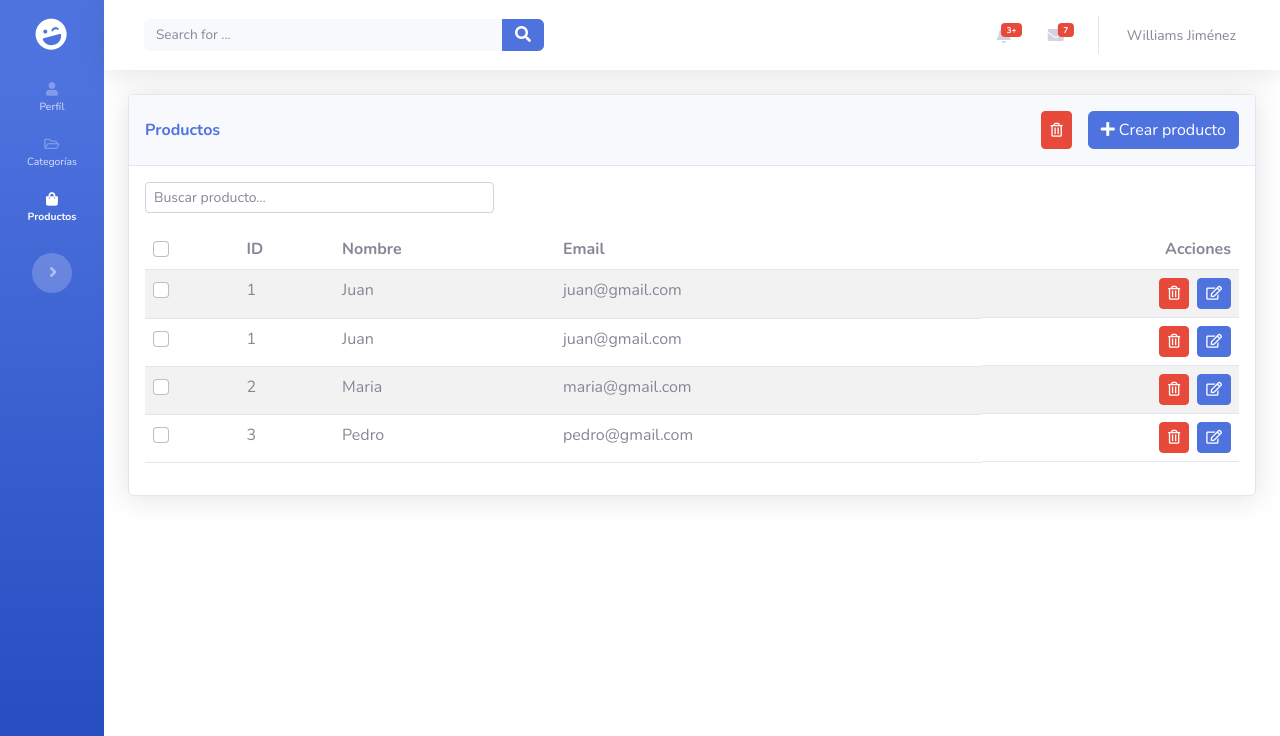
After one commit to williamsjmzhdz/cybergolden, a Django app: page /products/products/ in a window 1280 px wide. The commit adds this page. Shown: the top 736 px of the page. Run offline with Django 4.2, Linux system fonts and the light colour scheme; a user stored in the database is signed in; some libraries are stand-ins or nearby versions.

Commit message:
Plantilla products.html creada y preparada.

```diff
--- /dev/null
+++ b/products/templates/products/products.html
@@ -0,0 +1,116 @@
+{% extends 'users/layout.html' %}
+
+{% load static %}
+
+{% block extend_head %}
+<title>Productos - Cybergolden</title>
+<link rel="stylesheet" href="{% static 'users/assets/css/layout.css' %}">
+<link rel="stylesheet" href="{% static 'products/css/products.css' %}">
+{% endblock %}
+
+{% block content %}
+<div class="container-fluid">
+  <div id="show-categories-container">
+    <div id="products-container">
+      <div class="card shadow">
+        <div class="card-header d-flex justify-content-between align-items-center flex-wrap py-3">
+          <p class="text-primary flex-grow-0 flex-shrink-1 m-0 fw-bold">Productos</p>
+          <div class="d-flex">
+            <button class="btn btn-danger btn-sm btn-icon delete-row-btn me-3" type="button">
+              <i class="far fa-trash-alt"></i>
+            </button>
+            <a href="{% url 'products:create_category' %}" id="create-category-btn" class="btn btn-primary" type="button">
+              <i class="fas fa-plus"></i>&nbsp;Crear producto
+            </a>
+          </div>
+        </div>
+        <div class="card-body">
+          <div class="row mb-3">
+            <div class="col-md-4">
+              <div class="input-group">
+                <input id="searchInput" type="text" class="form-control form-control-sm" placeholder="Buscar producto...">
+              </div>
+            </div>
+          </div>
+          <div class="table-responsive">
+            <table class="table table-striped">
+              <thead>
+                <tr>
+                  <th><input id="select-all" class="form-check-input" type="checkbox"></th>
+                  <th>ID</th>
+                  <th>Nombre</th>
+                  <th>Email</th>
+                  <th class="text-end" scope="col">Acciones</th>
+                </tr>
+              </thead>
+              <tbody id="tableBody">
+                <tr>
+                  <td><input class="form-check-input select-row" type="checkbox"></td>
+                  <td>1</td>
+                  <td>Juan</td>
+                  <td>juan@gmail.com</td>
+                  <td class="d-flex justify-content-end">
+                    <button class="btn btn-danger btn-sm delete-category-btn me-2" type="button">
+                      <i class="far fa-trash-alt"></i>
+                    </button>
+                    <button class="btn btn-primary btn-sm update-category-btn" type="button">
+                      <i class="far fa-edit"></i>
+                    </button>
+                  </td>
+                </tr>
+                <tr>
+                  <td><input class="form-check-input select-row" type="checkbox"></td>
+                  <td>1</td>
+                  <td>Juan</td>
+                  <td>juan@gmail.com</td>
+                  <td class="d-flex justify-content-end">
+                    <button class="btn btn-danger btn-sm delete-category-btn me-2" type="button">
+                      <i class="far fa-trash-alt"></i>
+                    </button>
+                    <button class="btn btn-primary btn-sm update-category-btn" type="button">
+                      <i class="far fa-edit"></i>
+                    </button>
+                  </td>
+                </tr>
+                <tr>
+                  <td><input class="form-check-input select-row" type="checkbox"></td>
+                  <td>2</td>
+                  <td>Maria</td>
+                  <td>maria@gmail.com</td>
+                  <td class="d-flex justify-content-end">
+                    <button class="btn btn-danger btn-sm delete-category-btn me-2" type="button">
+                      <i class="far fa-trash-alt"></i>
+                    </button>
+                    <button class="btn btn-primary btn-sm update-category-btn" type="button">
+                      <i class="far fa-edit"></i>
+                    </button>
+                  </td>
+                </tr>
+                <tr>
+                  <td><input class="form-check-input select-row" type="checkbox"></td>
+                  <td>3</td>
+                  <td>Pedro</td>
+                  <td>pedro@gmail.com</td>
+                  <td class="d-flex justify-content-end">
+                    <button class="btn btn-danger btn-sm delete-category-btn me-2" type="button">
+                      <i class="far fa-trash-alt"></i>
+                    </button>
+                    <button class="btn btn-primary btn-sm update-category-btn" type="button">
+                      <i class="far fa-edit"></i>
+                    </button>
+                  </td>
+                </tr>
+              </tbody>
+            </table>
+        </div>
+      </div>
+    </div>
+</div>
+{% endblock %}
+
+{% block scripts %}
+    <script src="{% static 'users/assets/bootstrap/js/bootstrap.min.js' %}"></script>
+    <script src="{% static 'users/assets/js/bs-init.js' %}"></script>
+    <script src="{% static 'users/assets/js/theme.js' %}"></script>
+    <script src="{% static 'products/js/products.js' %}"></script>
+{% endblock %}
--- a/products/urls.py
+++ b/products/urls.py
@@ -10,6 +10,8 @@ urlpatterns = [
     path('categories/update/category/<int:id>/', views.update_category, name='update_category'),
     path('categories/create/category/', views.create_category, name='create_category'),
 
+    path('products/', views.products, name='products'),
+
     # API routes
     path('create/category', api_views.create_category),
     path('delete/category', api_views.delete_category),
--- a/products/views.py
+++ b/products/views.py
@@ -3,7 +3,7 @@ from django.shortcuts import render
 from django.contrib.auth.decorators import login_required
 
 from products.forms import CategoryForm
-from products.models import Category
+from products.models import Category, Product
 
 
 @login_required
@@ -17,11 +17,8 @@ def categories(request):
         for category in categories:
             category.name = category.name.capitalize()
 
-        form = CategoryForm()
-
         return render(request, 'products/categories.html', {
             'categories': categories,
-            'form': form
         })
 
 @login_required
@@ -46,3 +43,14 @@ def create_category(request):
         return render(request, 'products/create-category.html', {
             'form': form,
         })
+
+
+@login_required
+def products(request):
+
+    if request.method == 'GET':
+        products = Product.objects.all()
+
+        return render(request, 'products/products.html', {
+            'products': products,
+        })
--- a/users/templates/users/layout.html
+++ b/users/templates/users/layout.html
@@ -39,7 +39,7 @@
               >
             </li>
             <li class="nav-item">
-              <a id="nav-link-products" class="nav-link" href="#"
+              <a id="nav-link-products" class="nav-link" href="{% url 'products:products' %}"
                 ><i class="fas fa-shopping-bag"></i><span>Productos</span></a
               >
             </li>
```
Also changed, not shown: products/static/products/js/products.js (added, +47 -0 lines), products/templates/products/create-category.html (+1 -118 lines), products/static/products/css/products.css (added).
